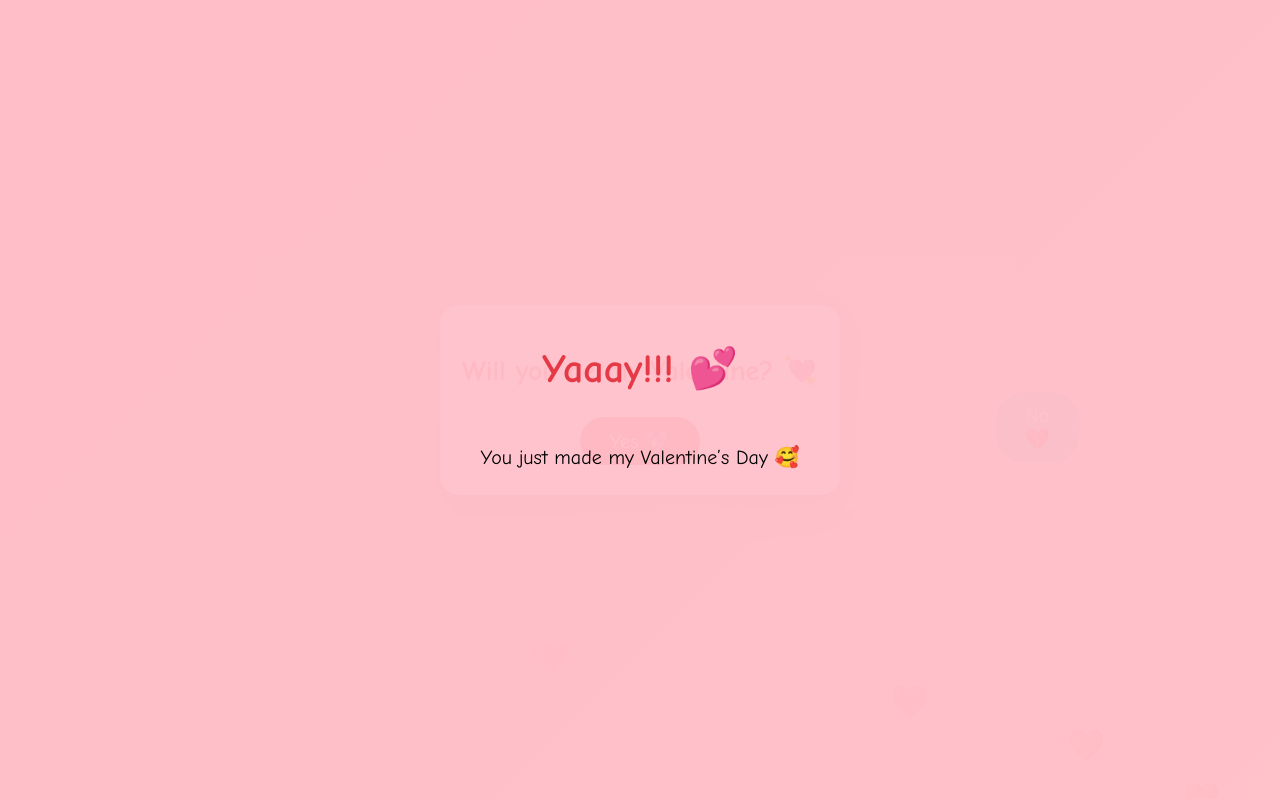
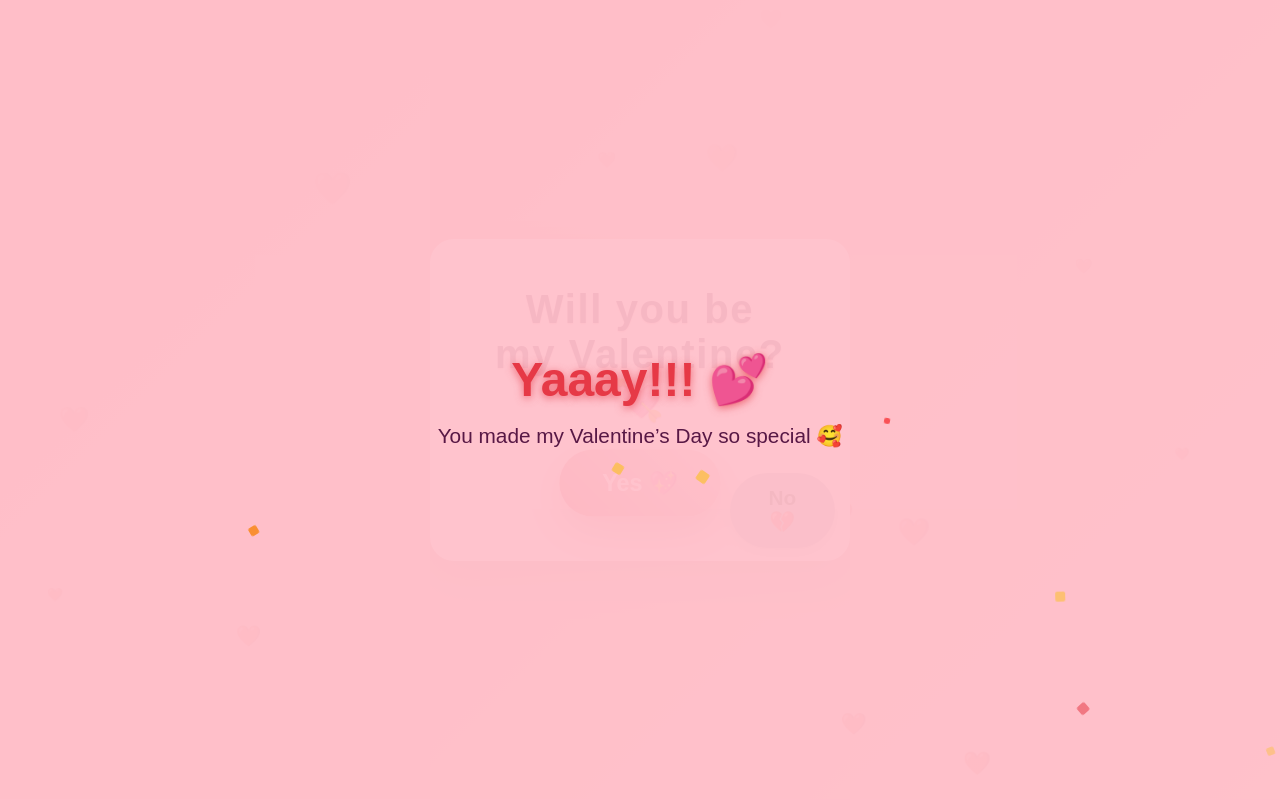
Before and after one commit to Satyaharishchandraa/be-my-valentine, a plain HTML site: page index.html in a window 1280 px wide. Both pictures are taken after a click on the button "Yes 💖". Shown: the top 799 px of the page. Drawn offline with Linux system fonts and the light colour scheme.

Commit message:
Update index.html
code update

```diff
--- a/index.html
+++ b/index.html
@@ -2,186 +2,324 @@
 <html lang="en">
 <head>
   <meta charset="UTF-8" />
-  <meta name="viewport" content="width=device-width, initial-scale=1.0" />
-  <title>Be My Valentine 💘</title>
-
+  <meta name="viewport" content="width=device-width, initial-scale=1" />
+  <title>Will You Be My Valentine? 💘</title>
   <style>
+    /* Reset & base */
     * {
-      box-sizing: border-box;
-      font-family: "Comic Sans MS", cursive, sans-serif;
+      margin: 0; padding: 0; box-sizing: border-box;
+      font-family: 'Poppins', sans-serif;
     }
 
-    body {
-      margin: 0;
-      height: 100vh;
-      background: linear-gradient(135deg, #ff9a9e, #fad0c4);
+    body, html {
+      height: 100%;
+      background: linear-gradient(135deg, #ff9a9e 0%, #fad0c4 100%);
+      overflow-x: hidden;
       display: flex;
       justify-content: center;
       align-items: center;
+      color: #581845;
+    }
+
+    /* Container */
+    .container {
+      background: white;
+      border-radius: 24px;
+      padding: 3rem 4rem;
+      max-width: 420px;
+      width: 90vw;
+      box-shadow: 0 20px 40px rgba(0,0,0,0.15);
+      text-align: center;
+      position: relative;
       overflow: hidden;
     }
 
-    .card {
-      background: white;
-      padding: 30px 20px;
-      width: 90%;
-      max-width: 400px;
-      border-radius: 20px;
-      text-align: center;
-      box-shadow: 0 15px 30px rgba(0,0,0,0.2);
-      position: relative;
+    /* Heading */
+    h1 {
+      font-weight: 800;
+      font-size: 2.5rem;
+      margin-bottom: 1.8rem;
+      letter-spacing: 0.04em;
+      text-shadow: 0 1px 2px rgba(229, 57, 70, 0.5);
     }
 
-    h1 {
-      color: #e63946;
-      font-size: 28px;
-      margin-bottom: 30px;
+    /* Buttons container */
+    .btns {
+      display: flex;
+      justify-content: center;
+      gap: 1.8rem;
+      position: relative;
+      height: 60px;
     }
 
-    .buttons {
-      display: flex;
-      justify-content: center;
-      gap: 20px;
-      flex-wrap: wrap;
+    /* Base button style */
+    button {
+      cursor: pointer;
+      font-weight: 700;
+      font-size: 1.3rem;
+      border-radius: 9999px;
+      padding: 0.85rem 2.4rem;
+      border: none;
+      transition: transform 0.3s ease, box-shadow 0.3s ease;
+      user-select: none;
+      position: relative;
+      outline: none;
+      box-shadow: 0 6px 15px rgba(230, 57, 70, 0.3);
+      color: white;
+      filter: drop-shadow(0 4px 2px rgba(0,0,0,0.05));
     }
 
-    button {
-      font-size: 20px;
-      padding: 12px 30px;
-      border-radius: 30px;
-      border: none;
-      cursor: pointer;
+    /* Yes button styling */
+    #yesBtn {
+      background: linear-gradient(45deg, #e63946, #f1c0c0);
+      box-shadow: 0 8px 25px rgba(230, 57, 70, 0.5);
+    }
+    #yesBtn:hover, #yesBtn:focus {
+      transform: scale(1.12);
+      box-shadow: 0 12px 40px rgba(230, 57, 70, 0.7);
+      outline: none;
+    }
+    #yesBtn:active {
+      transform: scale(1);
+      box-shadow: 0 6px 15px rgba(230, 57, 70, 0.3);
     }
 
-    #yesBtn {
-      background: #e63946;
-      color: white;
+    /* No button styling */
+    #noBtn {
+      background: #adb5bd;
+      color: #333;
+      position: absolute;
+      left: calc(50% + 90px);
+      top: 0;
+      pointer-events: none; /* disabled click */
+      user-select: none;
+      transition: left 0.4s ease, top 0.4s ease;
+      box-shadow: 0 6px 15px rgba(0,0,0,0.1);
     }
 
-    #noBtn {
-      background: #adb5bd;
-      color: white;
-      position: absolute;
-      left: 50%;
-      transform: translateX(-50%);
-      margin-top: 70px;
+    /* Disable keyboard focus & interaction */
+    #noBtn:focus {
+      outline: none;
     }
 
-    /* Celebration screen */
+    /* Celebration overlay */
     .celebration {
       position: fixed;
       inset: 0;
+      background: rgba(255, 192, 203, 0.95);
       display: none;
+      flex-direction: column;
       justify-content: center;
       align-items: center;
-      flex-direction: column;
-      background: rgba(255, 192, 203, 0.95);
-      z-index: 999;
+      z-index: 9999;
       text-align: center;
-      padding: 20px;
+      padding: 2rem;
+    }
+    .celebration h2 {
+      color: #e63946;
+      font-size: 3rem;
+      margin-bottom: 1rem;
+      text-shadow: 0 2px 8px rgba(230, 57, 70, 0.7);
+    }
+    .celebration p {
+      font-size: 1.3rem;
+      color: #581845;
     }
 
-    .celebration h2 {
-      font-size: 40px;
-      color: #e63946;
+    /* Floating hearts background */
+    .heart-bg {
+      position: fixed;
+      top: 0; left: 0;
+      width: 100vw;
+      height: 100vh;
+      pointer-events: none;
+      overflow: visible;
+      z-index: 0;
     }
-
-    .celebration p {
-      font-size: 20px;
-    }
-
     .heart {
       position: absolute;
-      font-size: 24px;
-      animation: floatUp 4s linear infinite;
+      font-size: 16px;
+      color: #e63946;
+      opacity: 0.7;
+      animation-name: floatUp;
+      animation-timing-function: linear;
+      animation-iteration-count: infinite;
+      user-select: none;
     }
 
     @keyframes floatUp {
       0% {
-        transform: translateY(100vh) scale(1);
-        opacity: 1;
+        transform: translateY(100vh) scale(0.8);
+        opacity: 0.7;
       }
       100% {
-        transform: translateY(-10vh) scale(1.5);
+        transform: translateY(-20vh) scale(1.2);
         opacity: 0;
+      }
+    }
+
+    /* Confetti styles */
+    .confetti-piece {
+      position: fixed;
+      width: 8px;
+      height: 8px;
+      background-color: #e63946;
+      opacity: 0.9;
+      pointer-events: none;
+      animation: confetti-fall 3s ease forwards;
+      border-radius: 2px;
+      will-change: transform;
+      z-index: 10000;
+    }
+
+    @keyframes confetti-fall {
+      0% {
+        transform: translateY(0) rotate(0deg);
+        opacity: 0.9;
+      }
+      100% {
+        transform: translateY(100vh) rotate(360deg);
+        opacity: 0;
+      }
+    }
+
+    /* Responsive */
+    @media (max-width: 480px) {
+      .container {
+        padding: 2rem 1.5rem;
+      }
+      h1 {
+        font-size: 2rem;
+      }
+      .btns {
+        height: 50px;
+      }
+      button {
+        font-size: 1.1rem;
+        padding: 0.7rem 1.8rem;
+      }
+      #noBtn {
+        left: calc(50% + 70px);
       }
     }
   </style>
 </head>
 <body>
+  <div class="heart-bg" aria-hidden="true"></div>
 
-  <!-- Sounds -->
-  <audio id="hoverSound" src="https://assets.mixkit.co/sfx/preview/mixkit-cartoon-voice-laugh-343.mp3"></audio>
-  <audio id="yesSound" src="https://assets.mixkit.co/sfx/preview/mixkit-achievement-bell-600.mp3"></audio>
-
-  <div class="card">
+  <div class="container" role="main" aria-label="Valentine's Day question">
     <h1>Will you be my Valentine? 💘</h1>
-
-    <div class="buttons">
-      <button id="yesBtn">Yes 💖</button>
-      <button id="noBtn" tabindex="-1">No 💔</button>
+    <div class="btns">
+      <button id="yesBtn" aria-label="Yes, I will be your Valentine">Yes 💖</button>
+      <button id="noBtn" tabindex="-1" aria-disabled="true" aria-label="No button, but it can't be clicked">No 💔</button>
     </div>
   </div>
 
-  <div class="celebration" id="celebration">
+  <div class="celebration" role="alert" aria-live="assertive">
     <h2>Yaaay!!! 💕</h2>
-    <p>You just made my Valentine’s Day 🥰</p>
+    <p>You made my Valentine’s Day so special 🥰</p>
   </div>
 
   <script>
-    const noBtn = document.getElementById("noBtn");
-    const yesBtn = document.getElementById("yesBtn");
-    const celebration = document.getElementById("celebration");
-    const hoverSound = document.getElementById("hoverSound");
-    const yesSound = document.getElementById("yesSound");
+    // Floating hearts background
+    const heartBg = document.querySelector('.heart-bg');
+    const colors = ['#e63946', '#f77f00', '#fcbf49', '#f94144'];
 
-    // Block keyboard interaction
-    noBtn.addEventListener("keydown", e => e.preventDefault());
-    noBtn.addEventListener("click", e => e.preventDefault());
+    function createFloatingHeart() {
+      const heart = document.createElement('div');
+      heart.className = 'heart';
+      heart.textContent = '❤️';
+      heart.style.left = Math.random() * 100 + 'vw';
+      heart.style.fontSize = (12 + Math.random() * 18) + 'px';
+      heart.style.animationDuration = (6 + Math.random() * 6) + 's';
+      heart.style.color = colors[Math.floor(Math.random() * colors.length)];
+      heartBg.appendChild(heart);
 
-    function moveNoButton() {
-      hoverSound.currentTime = 0;
-      hoverSound.play();
-
-      const rect = noBtn.getBoundingClientRect();
-      const x = Math.random() * (window.innerWidth - rect.width);
-      const y = Math.random() * (window.innerHeight - rect.height);
-      noBtn.style.left = `${x}px`;
-      noBtn.style.top = `${y}px`;
+      setTimeout(() => heart.remove(), 12000);
     }
 
-    // Mouse + touch support
-    document.addEventListener("mousemove", (e) => {
+    setInterval(createFloatingHeart, 500);
+
+    // Elements
+    const noBtn = document.getElementById('noBtn');
+    const yesBtn = document.getElementById('yesBtn');
+    const celebration = document.querySelector('.celebration');
+
+    // Disable No button keyboard and pointer events (already pointer-events:none in CSS)
+    noBtn.addEventListener('keydown', e => e.preventDefault());
+    noBtn.addEventListener('click', e => e.preventDefault());
+
+    // Function to move No button smoothly inside viewport
+    function moveNoButton() {
+      const btnWidth = noBtn.offsetWidth;
+      const btnHeight = noBtn.offsetHeight;
+      const padding = 20;
+      const maxX = window.innerWidth - btnWidth - padding;
+      const maxY = window.innerHeight - btnHeight - padding;
+
+      const newX = Math.random() * maxX;
+      const newY = Math.random() * maxY;
+
+      noBtn.style.left = `${newX}px`;
+      noBtn.style.top = `${newY}px`;
+    }
+
+    // Move No button on mousemove or touch near it
+    function checkDistanceAndMove(e) {
       const rect = noBtn.getBoundingClientRect();
-      const distance = Math.hypot(
-        e.clientX - (rect.left + rect.width / 2),
-        e.clientY - (rect.top + rect.height / 2)
-      );
-      if (distance < 120) moveNoButton();
+      const pointerX = e.touches ? e.touches[0].clientX : e.clientX;
+      const pointerY = e.touches ? e.touches[0].clientY : e.clientY;
+
+      const centerX = rect.left + rect.width / 2;
+      const centerY = rect.top + rect.height / 2;
+
+      const distance = Math.hypot(pointerX - centerX, pointerY - centerY);
+
+      if (distance < 120) {
+        moveNoButton();
+      }
+    }
+
+    document.addEventListener('mousemove', checkDistanceAndMove);
+    document.addEventListener('touchmove', checkDistanceAndMove);
+
+    // Celebration confetti pieces
+    function createConfettiPiece() {
+      const confetti = document.createElement('div');
+      confetti.classList.add('confetti-piece');
+      confetti.style.left = Math.random() * window.innerWidth + 'px';
+      confetti.style.backgroundColor = colors[Math.floor(Math.random() * colors.length)];
+      confetti.style.animationDuration = 2 + Math.random() * 1.5 + 's';
+      confetti.style.width = confetti.style.height = (5 + Math.random() * 8) + 'px';
+
+      document.body.appendChild(confetti);
+      setTimeout(() => confetti.remove(), 3000);
+    }
+
+    function showCelebration() {
+      celebration.style.display = 'flex';
+
+      // Create burst of confetti for 3 seconds
+      const confettiInterval = setInterval(createConfettiPiece, 100);
+      setTimeout(() => clearInterval(confettiInterval), 3000);
+    }
+
+    // Play sound on yes click
+    const yesSound = new Audio('https://assets.mixkit.co/sfx/preview/mixkit-achievement-bell-600.mp3');
+    yesSound.volume = 0.3;
+
+    yesBtn.addEventListener('click', () => {
+      yesSound.play();
+      showCelebration();
     });
 
-    document.addEventListener("touchstart", moveNoButton);
-
-    // Yes button celebration
-    yesBtn.addEventListener("click", () => {
-      yesSound.play();
-      celebration.style.display = "flex";
-      createHearts();
-    });
-
-    function createHearts() {
-      setInterval(() => {
-        const heart = document.createElement("div");
-        heart.className = "heart";
-        heart.textContent = "❤️";
-        heart.style.left = Math.random() * 100 + "vw";
-        heart.style.animationDuration = 2 + Math.random() * 3 + "s";
-        document.body.appendChild(heart);
-
-        setTimeout(() => heart.remove(), 5000);
-      }, 300);
-    }
+    // Initialize No button position on page load
+    window.onload = () => {
+      // Place no button initially somewhere random near right side
+      noBtn.style.position = 'absolute';
+      noBtn.style.top = '20px';
+      noBtn.style.left = 'calc(50% + 90px)';
+    };
   </script>
-
 </body>
 </html>
```
